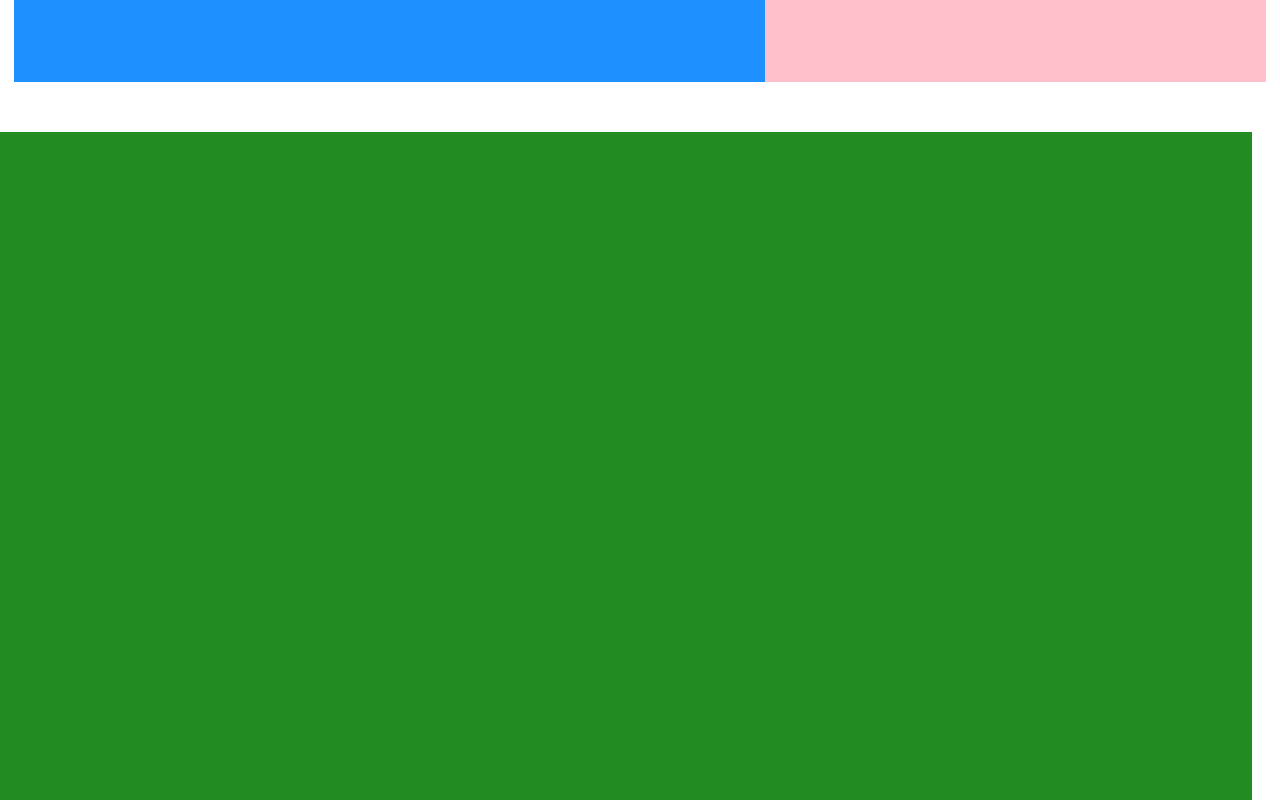
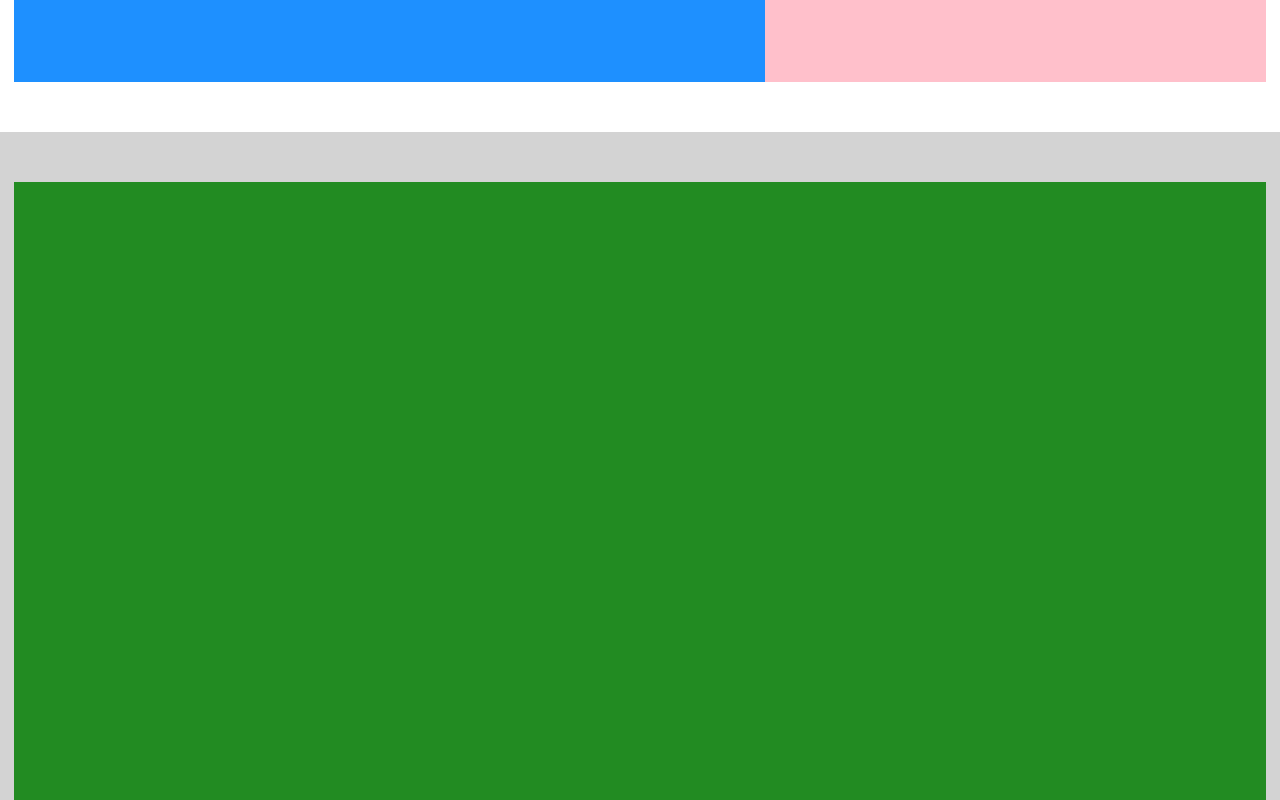
Before and after one commit to LorenzoSeverini/htmlcss-struttura-discord, a plain HTML site: page index.html in a window 1280 px wide. Shown: the part 2000-2800 px from the top of the page. Drawn offline with nearby package versions, Linux system fonts and the light colour scheme.

Commit message:
stylefix(section):modifica contgreen e grey

```diff
--- a/css/style.css
+++ b/css/style.css
@@ -107,15 +107,22 @@ div > a{
 
 /* sezione grigia con cont verde dentro grande */
 
-#greyBoxed{
-    max-width: 1920px;
-    height: 1045px;
+#grey{
     background-color: #d3d3d3;
 }
 
+#contgreen{
+    max-width: 78.25rem;
+    height: 62.5rem;
+    margin: 0 auto;
+    padding: 3.125rem 0 3.125rem 0;
+    display: flex;
+
+}
+
 #greenBoxed{
-    max-width: 1252px;
-    min-height: 928px;
+    width: 100%;
+    height: 100%;
     background-color: #228b22;
 
 }
```
